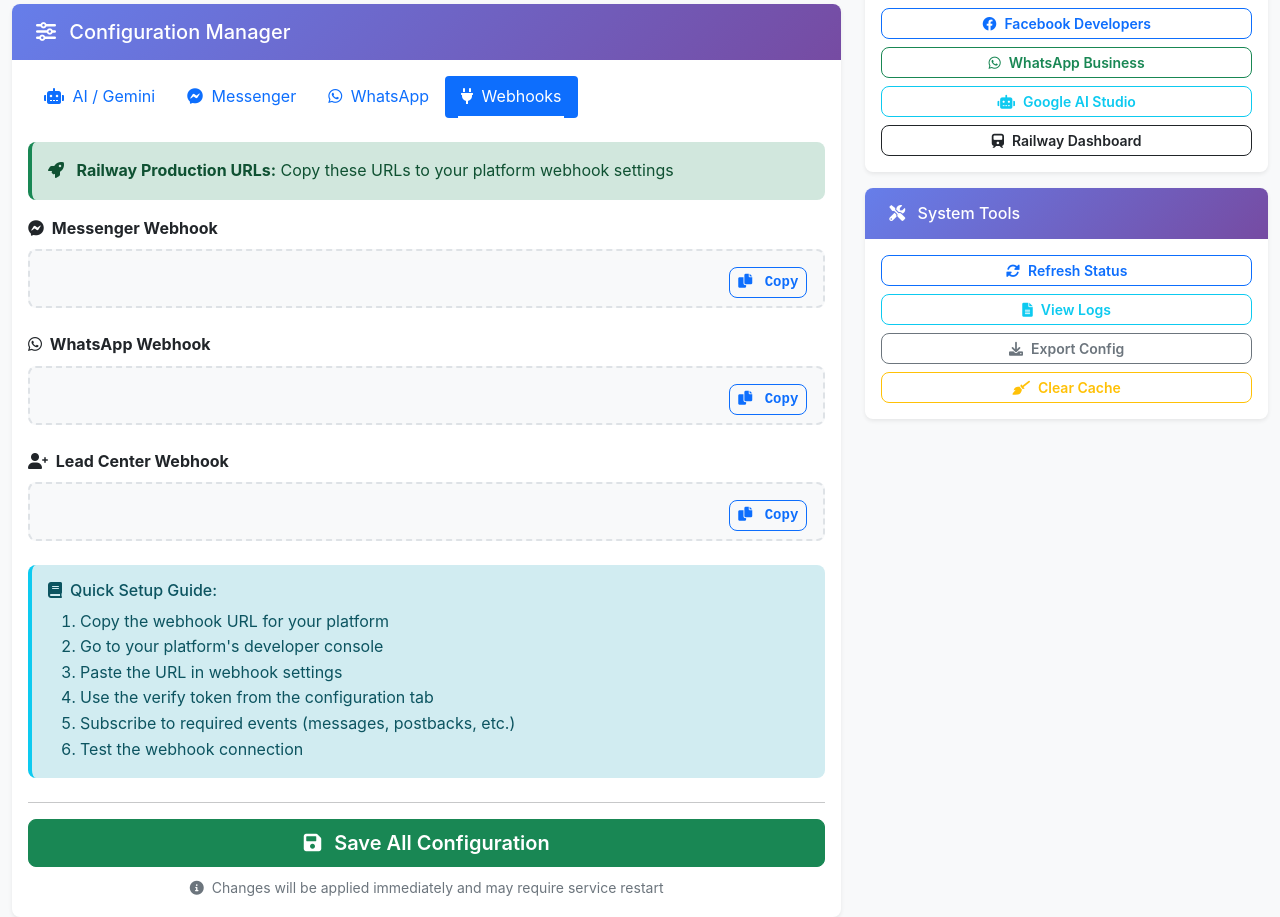
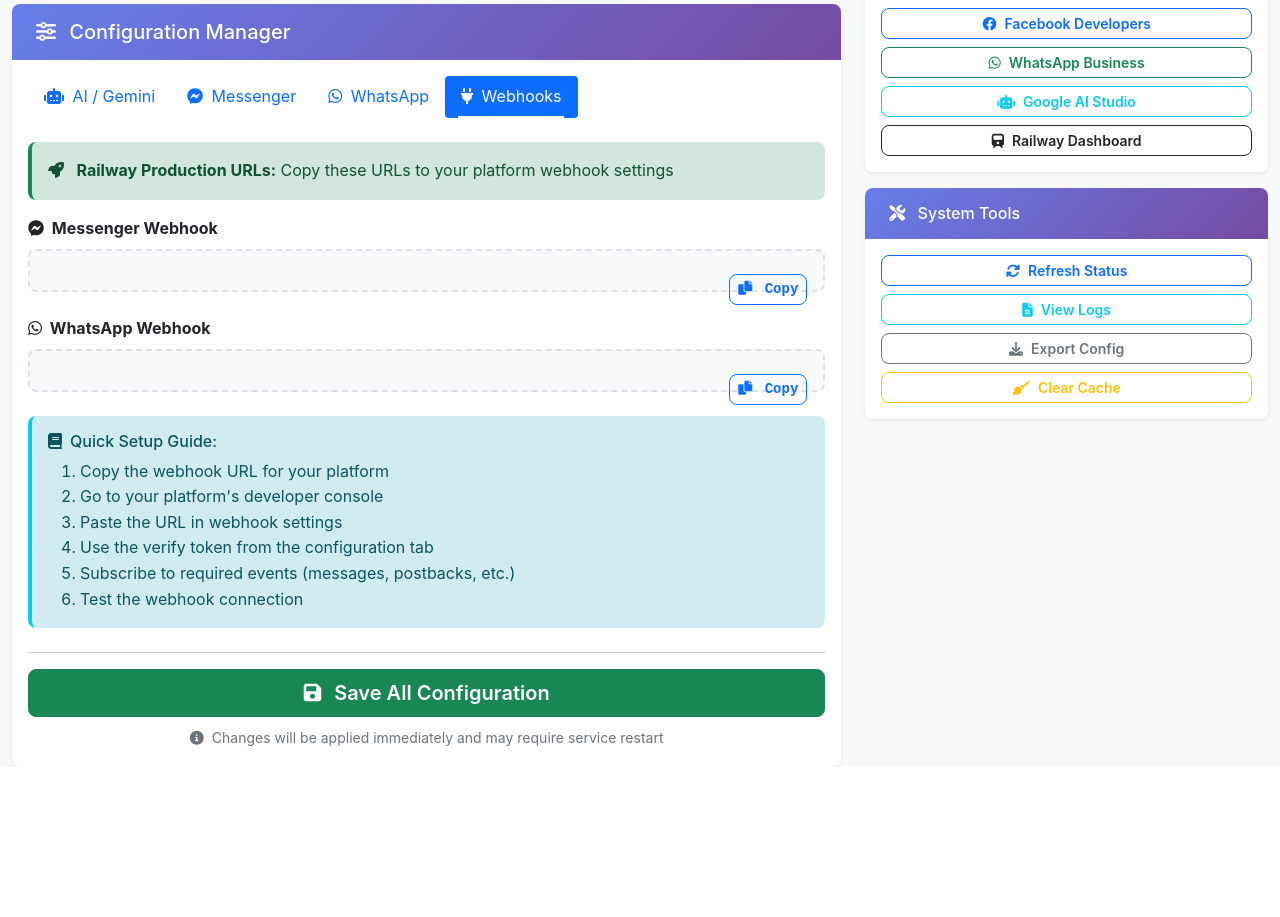
Before and after one commit to Yoans-Adel/Migochat, a FastAPI app: template app/templates/settings.html in a window 1280 px wide, after a click on "Webhooks". Shown: the part 455-1372 px from the top of the page. After the commit the page ends 1222 px from the top, so only its background shows below. Run offline with FastAPI, Linux system fonts and the light colour scheme; the template is opened without the code that fills it, so the values that code supplies are empty; some libraries are stand-ins or nearby versions.

Commit message:
🔧 Remove Lead Center Webhook & Fix Token Display
- Remove Lead Center webhook (Messenger covers all Facebook page features)
- Improve webhook URL display with word-wrap
- Ensure tokens display properly with pre-wrap styling

```diff
--- a/app/templates/settings.html
+++ b/app/templates/settings.html
@@ -40,6 +40,13 @@
             border-radius: 0.5rem;
             font-family: 'Courier New', monospace;
             font-size: 0.9rem;
+            word-wrap: break-word;
+            overflow-wrap: break-word;
+        }
+        .webhook-url-box code {
+            display: block;
+            padding-right: 80px;
+            white-space: pre-wrap;
         }
         .quick-actions {
             position: sticky;
@@ -348,18 +355,6 @@
                                     </div>
                                 </div>
 
-                                <div class="mb-4">
-                                    <label class="form-label fw-bold">
-                                        <i class="fas fa-user-plus me-1"></i> Lead Center Webhook
-                                    </label>
-                                    <div class="webhook-url-box">
-                                        <code id="leadcenter_webhook_url">{{ settings.leadcenter_webhook_url }}</code>
-                                        <button class="btn btn-sm btn-outline-primary float-end" onclick="copyToClipboard('leadcenter_webhook_url')">
-                                            <i class="fas fa-copy me-1"></i> Copy
-                                        </button>
-                                    </div>
-                                </div>
-
                                 <div class="alert alert-info">
                                     <h6><i class="fas fa-book me-2"></i>Quick Setup Guide:</h6>
                                     <ol class="mb-0">
```
